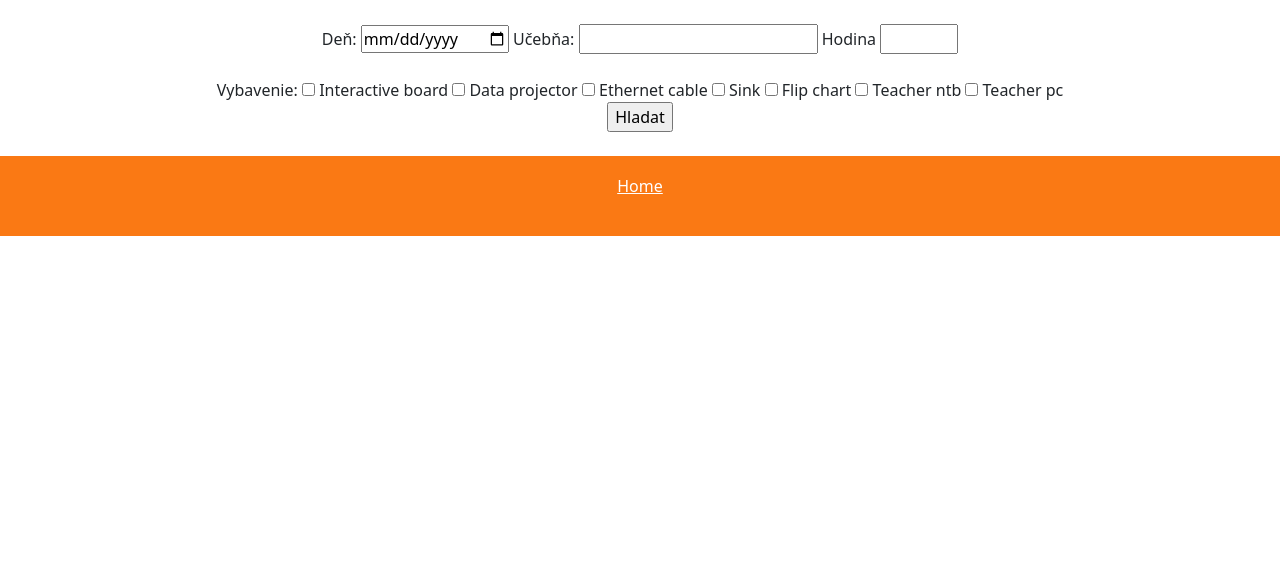
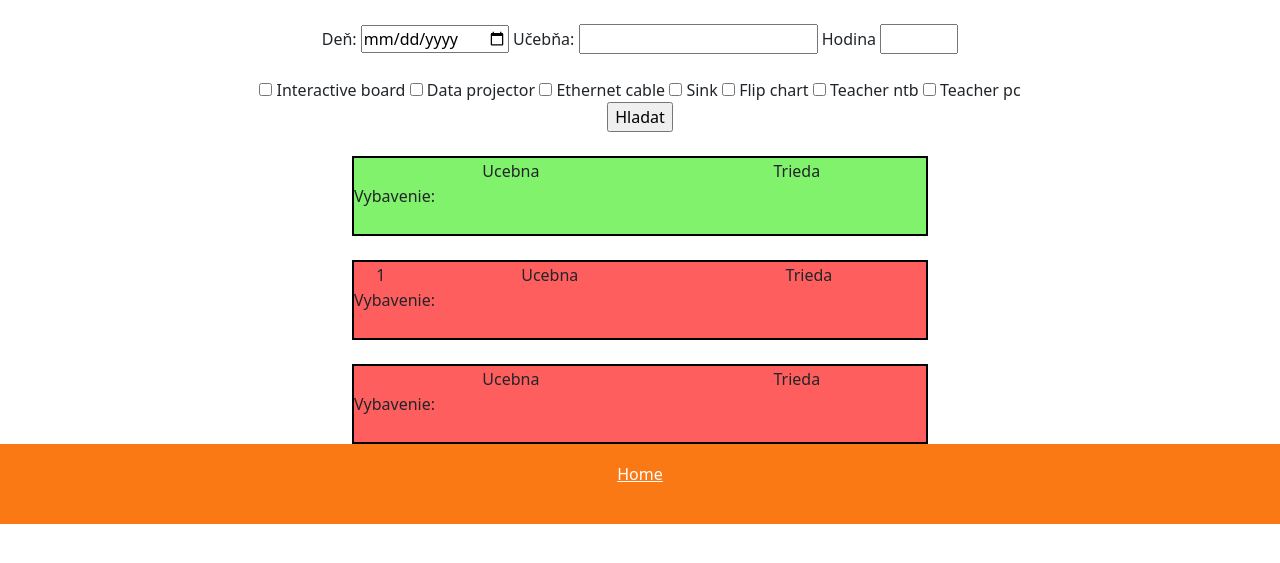
Before and after one commit to Dominik26-1/iClass, a Django app: page /search/ in a window 1280 px wide. Shown: the part 80-643 px from the top of the page. Run offline with Django 4.2, Linux system fonts and the light colour scheme; data that the repository does not hold is empty.

Commit message:
earch form

```diff
--- a/static/css/style.css
+++ b/static/css/style.css
@@ -51,3 +51,25 @@ footer{
 .forms_block{
     text-align: center;
 }
+
+.container_taken{
+    margin: auto;
+    width: 45%;
+    height: 80px;
+    border-style: solid;
+    border-width: 2px;
+    border-color: black;
+    background-color: #ff5e5e;
+}
+.container_free{
+    margin: auto;
+    width: 45%;
+    height: 80px;
+    border-style: solid;
+    border-width: 2px;
+    border-color: black;
+    background-color:#81f26b;
+}
+table{
+    text-align:center;
+}
--- a/templates/search_form.html
+++ b/templates/search_form.html
@@ -6,9 +6,9 @@
     <div class="forms_block">
         <br>
         <form action="" id="search_form">
-            <label for="fname">Deň:</label>
+            <label for="date_id">Deň:</label>
             <input type="date" id="date_id" name="date" required>
-            <label for="fname">Učebňa:</label>
+            <label for="classroom">Učebňa:</label>
             <!-- <select id="browsers">
                 {% for room in classrooms %}
                     <option value={{ room.id }}>{{ room.name }}</option>
@@ -21,12 +21,11 @@
                 {% endfor %}
             </datalist>
 
-            <label for="fname">Hodina</label>
+            <label for="lesson_id">Hodina</label>
             <input type="number" id="lesson_id" name="lesson" min="0" max="8">
             <br>
             <br>
-            <label for="fname">Vybavenie:</label>
-            <input type="checkbox" id="inter_board" name="interactive_board" value="1">
+            <input type="checkbox" id="interactive_board" name="interactive_board" value="1">
             <label for="interactive_board"> Interactive board</label>
             <input type="checkbox" id="data_projector" name="data_projector" value="1">
             <label for="data_projector"> Data projector</label>
@@ -45,6 +44,38 @@
         </form>
         <br>
     </div>
+    <div class="container_free">
+        <table style="width:100%">
+              <tr>
+                <td>Ucebna</td>
+                <td>Trieda</td>
+              </tr>
+        </table>
+        <p class="equipment">Vybavenie: </p>
+    </div>
+    <br>
+    <div class="container_taken">
+        <table style="width:100%">
+              <tr>
+                <td>1</td>
+                <td>Ucebna</td>
+                <td>Trieda</td>
+              </tr>
+        </table>
+        <p class="equipment">Vybavenie: </p>
+    </div>
+    <br>
+    <div class="container_taken">
+        <table style="width:100%">
+              <tr>
+                <td>Ucebna</td>
+                <td>Trieda</td>
+              </tr>
+        </table>
+        <p class="equipment">Vybavenie: </p>
+    </div>
+
+
     <script src="{% static 'js/form_handler.js' %}">
     </script>
 {% endblock %}
```
